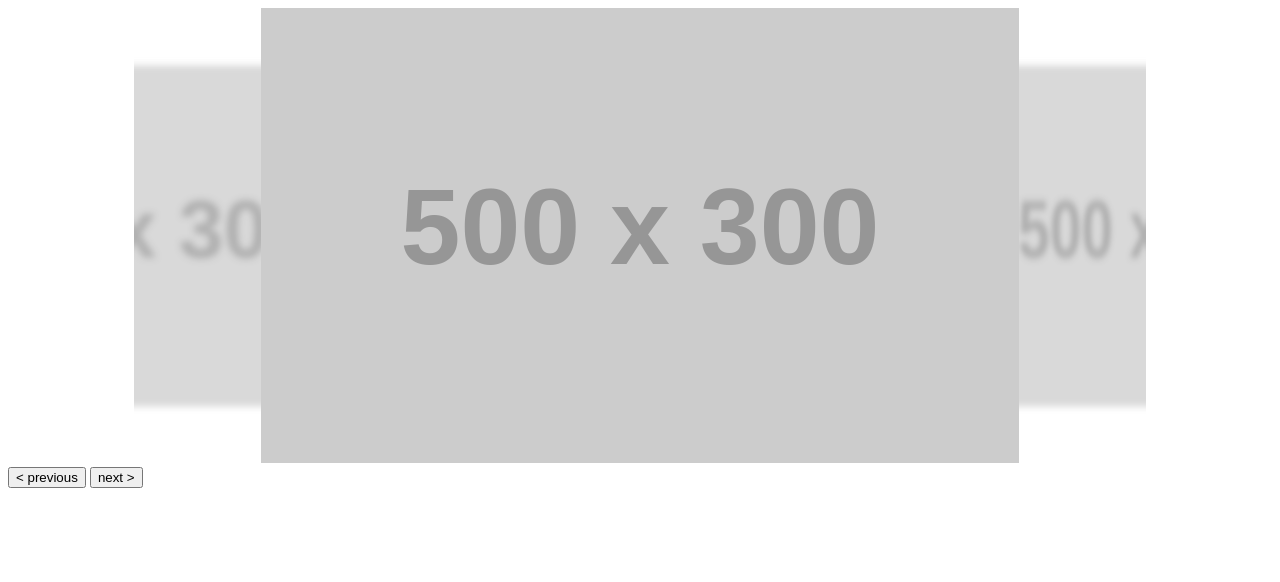
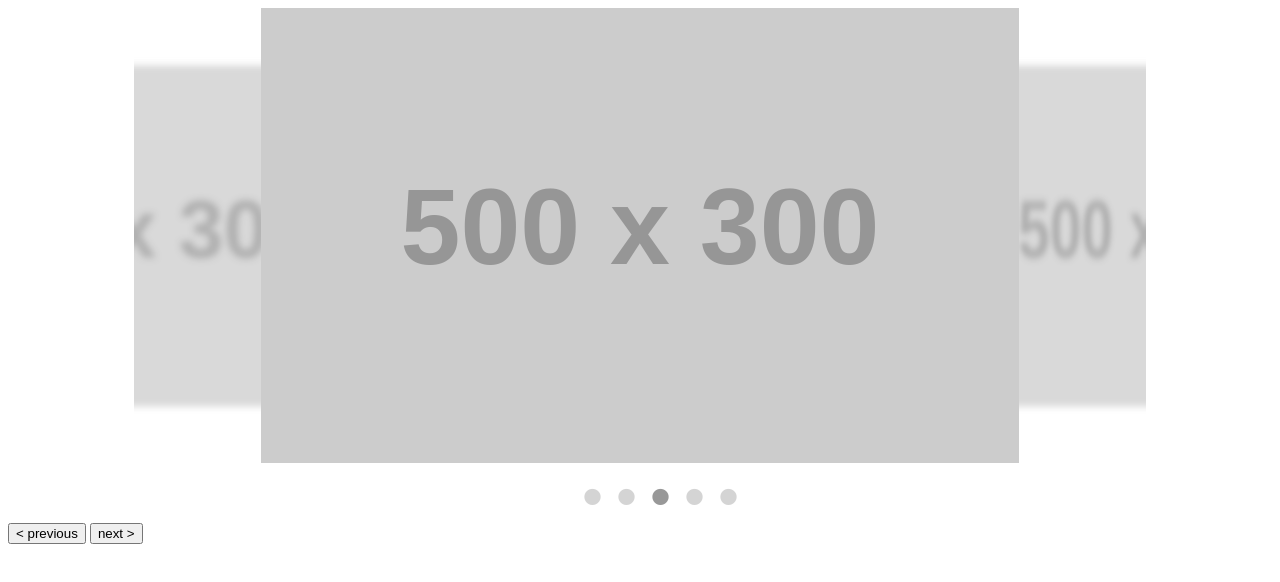
Before and after one commit to heldrida/3dgalleryna, a website: page index.html in a window 1280 px wide. Drawn offline with nearby package versions, Linux system fonts and the light colour scheme; placeholder pictures from the web are drawn by us.

Commit message:
created the galleryna dots html structure, temporarly, where styles were created for it. a new method that sets the active element on slide finish is also created

```diff
--- a/index.html
+++ b/index.html
@@ -27,6 +27,28 @@
 		</div>
 		<!-- end: 3d galleryna -->
 
+		<!-- start: work in progress, the gallery-dots will be generated dynamically -->
+		<div class="galleryna-dots">
+			<ul>
+				<li data-index="0">
+					<button type="button" data-role="none">0</button>
+				</li>
+				<li data-index="1">
+					<button type="button" data-role="none">1</button>
+				</li>
+				<li data-index="2">
+					<button type="button" data-role="none">2</button>
+				</li>
+				<li data-index="3">
+					<button type="button" data-role="none">3</button>
+				</li>
+				<li data-index="4">
+					<button type="button" data-role="none">4</button>
+				</li>
+			</ul>
+		</div>
+		<!-- end: work in progress, the gallery-dots will be generated dynamically -->
+
 		<button class="navigation nav-listener" data-navigation="previous">&lt; previous</button>
 		<button class="navigation nav-listener" data-navigation="next">next &gt;</button>
 
--- a/sass/main.scss
+++ b/sass/main.scss
@@ -52,4 +52,66 @@
 		}
 
 	}
+
 }
+
+.galleryna-dots {
+	list-style: none;
+	display: block;
+	text-align: center;
+	padding: 0;
+	width: 100%;
+	pointer-events: none;
+	margin-top: 10px;
+
+	li {
+		position: relative;
+		display: inline-block;
+		height: 20px;
+		width: 20px;
+		margin: 0 5px;
+		padding: 0;
+		cursor: pointer;
+
+		button {
+			border: 0;
+			background: transparent;
+			display: block;
+			height: 20px;
+			width: 20px;
+			outline: none;
+			line-height: 0;
+			font-size: 0;
+			color: transparent;
+			padding: 5px;
+			cursor: pointer;
+
+			&:before {
+				position: absolute;
+				top: 0;
+				left: 0;
+				content: "\2022";
+				width: 20px;
+				height: 20px;
+				font-size: 60px;
+				line-height: 20px;
+				text-align: center;
+				color: #aaa;
+				opacity: 0.5;
+				-webkit-font-smoothing: antialiased;
+				-moz-osx-font-smoothing: grayscale;
+			}
+
+		}
+
+		&.active {
+			button {
+				&:before {
+					opacity: 0.5;
+					color: #333;
+				}
+			}
+		}
+
+	}
+}
```
Also changed, not shown: css/main.css, js/jquery.galleryna.js.
